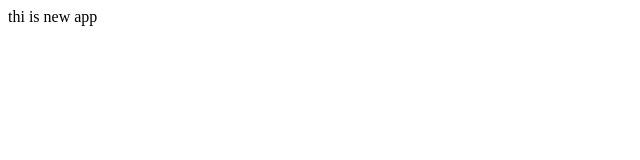
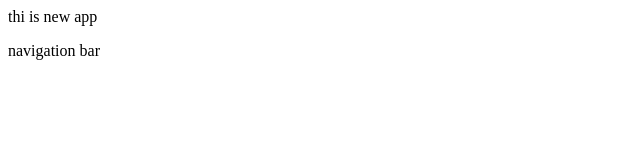
Before and after one commit to nusratwahid/Fnew, a plain HTML site: page index.html in a window 1280 px wide. Shown: the full height of the page, 0-640 px from the left. Drawn offline with Linux system fonts and the light colour scheme.

Commit message:
my work commit

```diff
--- a/index.html
+++ b/index.html
@@ -1 +1,3 @@
 <p>thi is new app</p>
+
+<nav>navigation bar</nav>
```
